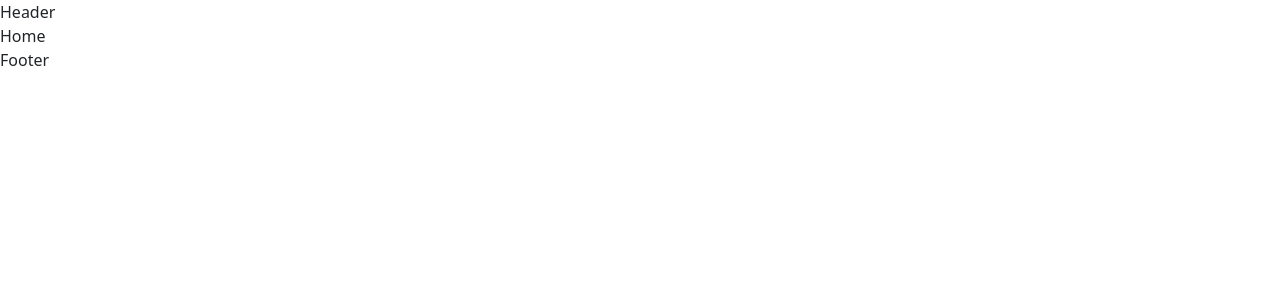
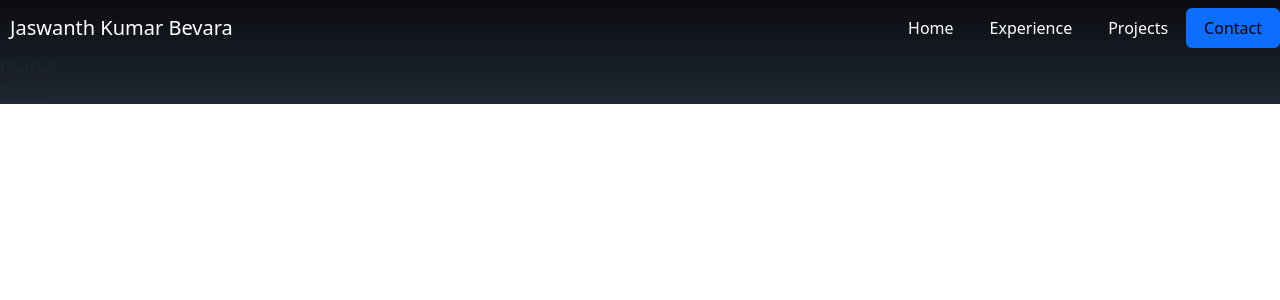
Before and after one commit to jaswanth-b-kumar/skillset-portfolio, a React (Create React App) app: page /contact in a window 1280 px wide. Shown: the top 300 px of the page. Built offline with nearby package versions, Linux system fonts and the light colour scheme.

Commit message:
header css

```diff
--- a/public/index.html
+++ b/public/index.html
@@ -1,18 +1,15 @@
 <!DOCTYPE html>
 <html lang="en">
+
 <head>
   <meta charset="utf-8" />
   <meta name="viewport" content="width=device-width, initial-scale=1" />
   <meta name="theme-color" content="#000000" />
-    <meta
-      name="description"
-      content="Web site created using create-react-app"
-    />
+  <meta name="description" content="Web site created using create-react-app" />
   <!--
       manifest.json provides metadata used when your web app is installed on a
       user's mobile device or desktop. See https://developers.google.com/web/fundamentals/web-app-manifest/
     -->
-    <link rel="manifest" href="%PUBLIC_URL%/manifest.json" />
   <!--
       Notice the use of %PUBLIC_URL% in the tags above.
       It will be replaced with the URL of the `public` folder during the build.
@@ -24,6 +21,7 @@
     -->
   <title>Jaswanth Bevara</title>
 </head>
+
 <body>
   <noscript>You need to enable JavaScript to run this app.</noscript>
   <div id="root"></div>
@@ -37,5 +35,9 @@
       To begin the development, run `npm start` or `yarn start`.
       To create a production bundle, use `npm run build` or `yarn build`.
     -->
+  <script src="https://cdn.jsdelivr.net/npm/bootstrap@5.3.2/dist/js/bootstrap.bundle.min.js"
+    integrity="sha384-C6RzsynM9kWDrMNeT87bh95OGNyZPhcTNXj1NW7RuBCsyN/o0jlpcV8Qyq46cDfL"
+    crossorigin="anonymous"></script>
 </body>
+
 </html>
--- a/src/App.js
+++ b/src/App.js
@@ -3,17 +3,25 @@ import Header from "./Components/Header/Header";
 import Home from "./Components/Home/Home";
 import './Styles/styles.scss'
 import Footer from "./Components/Footer/Footer";
+import Experience from "./Components/Experience/Experience";
+import Contact from "./Components/Contact/Contact";
+import Projects from "./Components/Projects/Projects";
 
 function App() {
   return (
 
     <BrowserRouter>
+      <div className="app-component">
         <Header />
         <Routes>
           <Route exact path='/' element={<Home />} />
           <Route path='*' element={<Home />} />
+          <Route path='/experience' element={<Experience />} />
+          <Route path='/contact' element={<Contact />} />
+          <Route path='/projects' element={<Projects />} />
         </Routes>
         <Footer />
+      </div>
     </BrowserRouter>
   );
 }
--- /dev/null
+++ b/src/Components/Contact/Contact.js
@@ -0,0 +1,9 @@
+import React from 'react'
+
+function Contact() {
+  return (
+    <div>Contact</div>
+  )
+}
+
+export default Contact
--- /dev/null
+++ b/src/Components/Experience/Experience.js
@@ -0,0 +1,9 @@
+import React from 'react'
+
+function Experience() {
+  return (
+    <div>Experience</div>
+  )
+}
+
+export default Experience
--- a/src/Components/Header/Header.js
+++ b/src/Components/Header/Header.js
@@ -1,11 +1,31 @@
-import React from 'react'
+import React, { useState } from 'react'
+import { NavLink } from 'react-router-dom';
+import 'bootstrap/dist/js/bootstrap.bundle';
+import './Header.scss'
 
 function Header() {
-  return (
-    <div className="header-component">
-        Header
-    </div>
-  )
+    let [navActive,setNavActive] = useState(false);
+
+    const handleNavBtn = () => {
+        setNavActive(!navActive)
+    }
+    return (
+        <nav className="navbar navbar-expand-lg navbar-light navbar-custom-css">
+            <h1 className="navbar-brand portfolio-logo blockquote">Jaswanth Kumar Bevara</h1>
+            <button className="navbar-toggler" type="button" data-toggle="collapse" data-target="#navbarSupportedContent" aria-controls="navbarSupportedContent" aria-expanded={navActive ? "True" : "False"} aria-label="Toggle navigation" onClick={handleNavBtn}>
+                <span className="navbar-toggler-icon"></span>
+            </button>
+            <div className={`${navActive ? '' : 'collapse'} navbar-collapse justify-content-end nav-pills`} onClick={handleNavBtn} id="navbarSupportedContent">
+                <ul className="navbar-nav mr-auto nav-ul-custom">
+                    <li className="nav-item"><NavLink className="nav-link" to='/'><span>Home</span></NavLink></li>
+                    <li className="nav-item"><NavLink className="nav-link" to='/experience'><span>Experience</span></NavLink></li>
+                    <li className="nav-item"><NavLink className="nav-link" to='/projects'><span>Projects</span></NavLink></li>
+                    <li className="nav-item"><NavLink className="nav-link" to='/contact'><span>Contact</span></NavLink></li>
+                </ul>
+            </div>
+        </nav>
+
+    )
 }
 
 export default Header
--- a/src/Components/Header/Header.scss
+++ b/src/Components/Header/Header.scss
@@ -0,0 +1,24 @@
+.navbar-custom-css {
+    padding: 0;
+
+    .portfolio-logo {
+        margin: 0 10px;
+        color: #fff !important;
+    }
+
+    a,
+    a:hover {
+        color: #fff;
+    }
+
+    .nav-ul-custom {
+        li {
+            a {
+                color: #fff;
+                span{
+                    padding: 0 10px;
+                }
+            }
+        }
+    }
+}
--- /dev/null
+++ b/src/Components/Projects/Projects.js
@@ -0,0 +1,9 @@
+import React from 'react'
+
+function Projects() {
+  return (
+    <div>Projects</div>
+  )
+}
+
+export default Projects
--- a/src/Styles/styles.scss
+++ b/src/Styles/styles.scss
@@ -3,7 +3,7 @@
 body{
     margin: 0;
 
-    .App{
+    .app-component{
         background: linear-gradient(to bottom, #0B0C10, #1F2833);
     }
 }
```
Also changed, not shown: public/manifest.json, src/Components/Experience/Experience.scss (added), 1 other file (tests, documents, lock files or other folders). Lines whose indentation alone changed are shown as unchanged.
